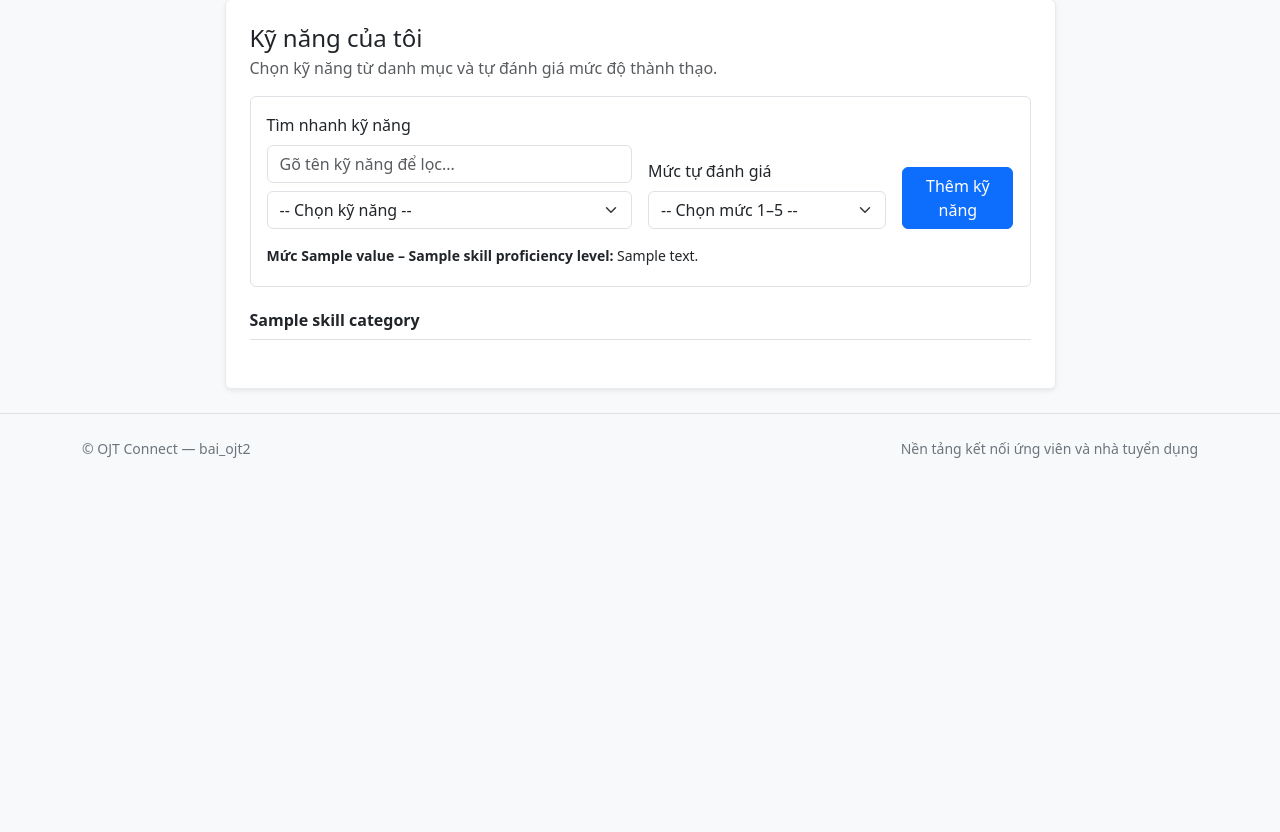
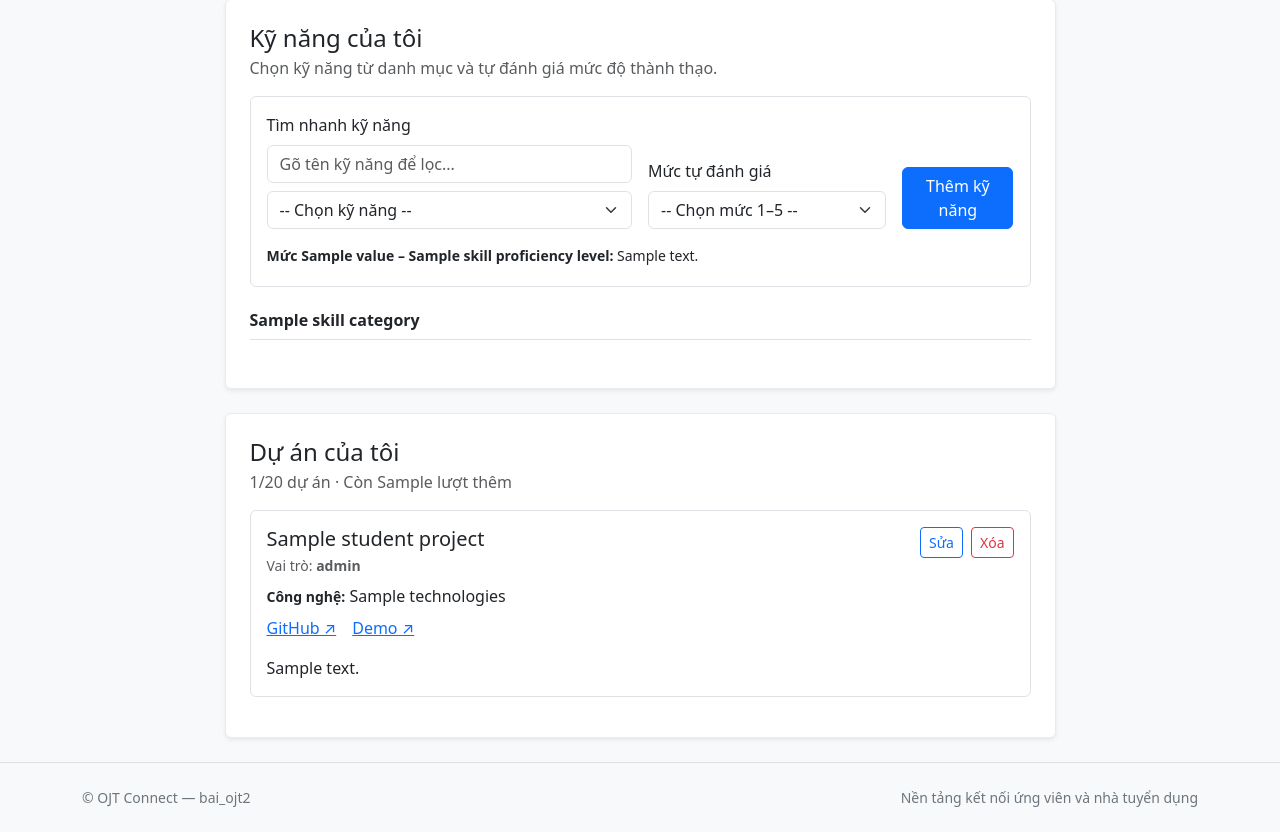
Before and after one commit to cuongtyty26-sudo/bai_ojt2, a Spring app: template src/main/resources/templates/me/profile.html in a window 1280 px wide. Shown: the part 838-1670 px from the top of the page. Before the commit the page ends 1296 px from the top, so only its background shows below. Run offline with Thymeleaf, Linux system fonts and the light colour scheme; the template is opened without the code that fills it: most values are stand-ins (such as "Sample title", 1, 10 or a date in 2020); data that the repository does not hold is empty; some of the project's set-up classes (security, data sources, template engines, error pages and the like) are left out, and stand-ins take their place; database files in the repository are not loaded.

Commit message:
T4E7A68: hiển thị dự án và liên kết mở tab mới

```diff
--- a/src/main/resources/templates/me/profile.html
+++ b/src/main/resources/templates/me/profile.html
@@ -160,6 +160,60 @@
                 </div>
             </section>
 
+            <section class="card shadow-sm mt-4">
+                <div class="card-body p-4">
+                    <div class="d-flex flex-wrap justify-content-between align-items-center gap-2 mb-3">
+                        <div>
+                            <h2 class="h4 mb-1">Dự án của tôi</h2>
+                            <p class="text-muted mb-0">
+                                <span th:text="${projectCount}">0</span>/20 dự án
+                                · Còn <span th:text="${remainingProjectSlots}">20</span> lượt thêm
+                            </p>
+                        </div>
+                        <a th:if="${remainingProjectSlots > 0}" class="btn btn-primary"
+                           th:href="@{/me/projects/new}">Thêm dự án</a>
+                        <button th:if="${remainingProjectSlots == 0}" class="btn btn-secondary" disabled>
+                            Đã đạt giới hạn 20 dự án
+                        </button>
+                    </div>
+
+                    <div th:if="${#lists.isEmpty(studentProjects)}" class="text-muted text-center py-4">
+                        Bạn chưa thêm dự án nào.
+                    </div>
+
+                    <article th:each="project : ${studentProjects}" class="border rounded p-3 mb-3">
+                        <div class="d-flex flex-wrap justify-content-between align-items-start gap-2">
+                            <div>
+                                <h3 class="h5 mb-1" th:text="${project.name}">Tên dự án</h3>
+                                <div class="text-muted small">
+                                    Vai trò: <strong th:text="${project.role}">Developer</strong>
+                                </div>
+                            </div>
+                            <div class="d-flex gap-2">
+                                <a class="btn btn-sm btn-outline-primary"
+                                   th:href="@{/me/projects/{id}/edit(id=${project.id})}">Sửa</a>
+                                <form th:action="@{/me/projects/{id}/delete(id=${project.id})}" method="post"
+                                      onsubmit="return confirm('Bạn có chắc muốn xóa dự án này khỏi hồ sơ?');">
+                                    <button type="submit" class="btn btn-sm btn-outline-danger">Xóa</button>
+                                </form>
+                            </div>
+                        </div>
+                        <div class="mt-2">
+                            <span class="fw-semibold small">Công nghệ:</span>
+                            <span th:text="${project.technologies}">Java, Spring Boot, MySQL</span>
+                        </div>
+                        <div class="mt-2 d-flex flex-wrap gap-3">
+                            <a th:href="${project.githubUrl}" target="_blank" rel="noopener noreferrer">GitHub ↗</a>
+                            <a th:if="${project.demoUrl != null and !#strings.isEmpty(project.demoUrl)}"
+                               th:href="${project.demoUrl}" target="_blank" rel="noopener noreferrer">Demo ↗</a>
+                        </div>
+                        <p th:if="${project.description != null and !#strings.isEmpty(project.description)}"
+                           class="mb-0 mt-3 text-break" style="white-space: pre-line"
+                           th:text="${project.description}">Mô tả dự án</p>
+                    </article>
+                </div>
+            </section>
+
         </div>
     </div>
     <script>
```
